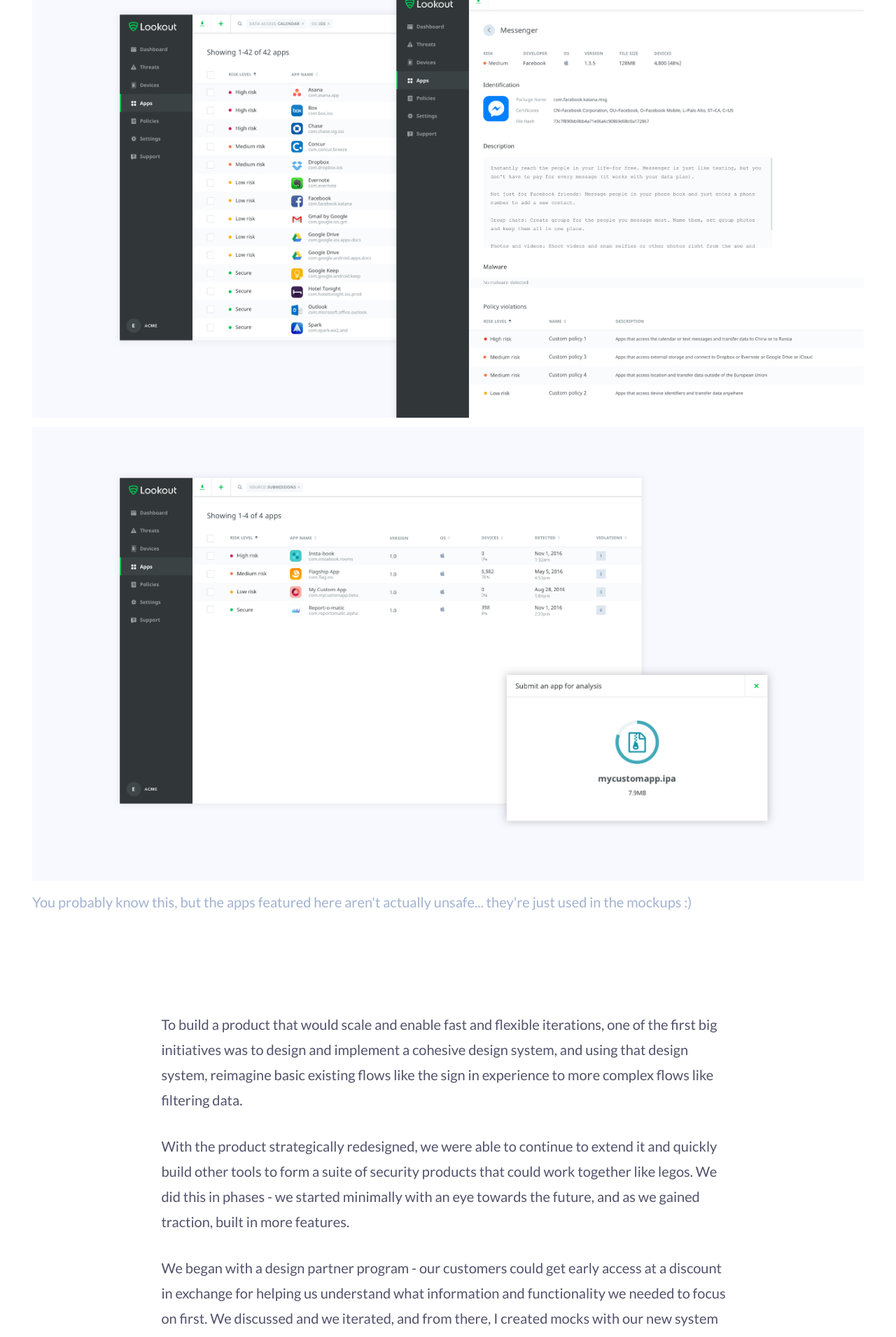
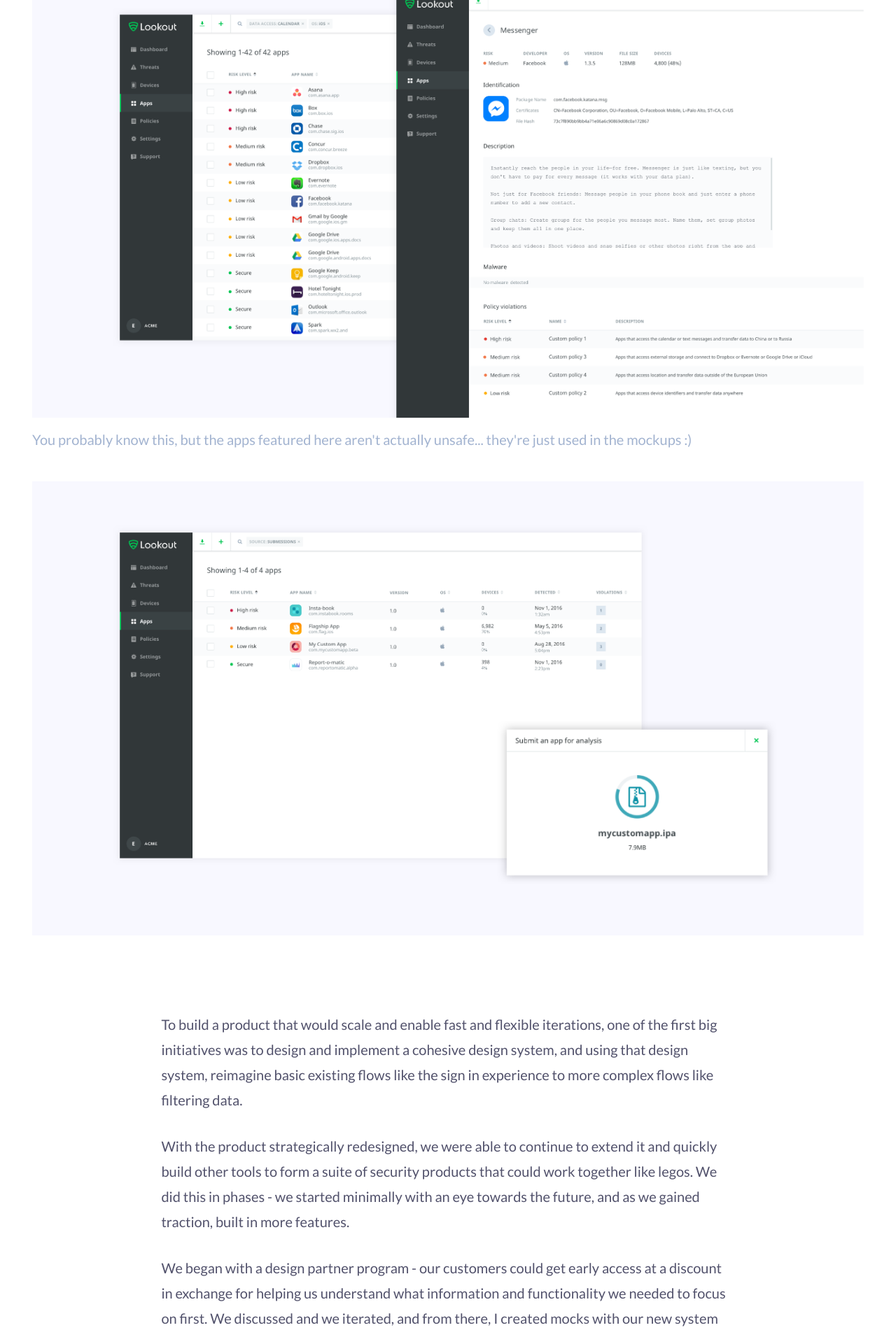
Before and after one commit to ericakatrak/ericakatrak.github.io, a Jekyll site: the page built from _posts/2016-09-07-lookout.md, in a window 1280 px wide. Shown: the part 2983-4894 px from the top of the page at 70% size. Built offline with Jekyll 4.4.1, drawn with Linux system fonts in a browser that asks for light colours.

Commit message:
Lookout copy edit

```diff
--- a/_posts/2016-09-07-lookout.md
+++ b/_posts/2016-09-07-lookout.md
@@ -17,8 +17,8 @@
   <li><img src="{{ site.url }}/img/work/lookout16.png" alt="{{ page.alt }}" /></li>
   <li><img src="{{ site.url }}/img/work/lookout17.png" alt="{{ page.alt }}" /></li>
   <li><img src="{{ site.url }}/img/work/lookout18.png" alt="{{ page.alt }}" /></li>
+  <li><p class="meta">You probably know this, but the apps featured here aren't actually unsafe... they're just used in the mockups :)</p></li>
   <li><img src="{{ site.url }}/img/work/lookout19.png" alt="{{ page.alt }}" /></li>
-  <li><p class="meta">You probably know this, but the apps featured here aren't actually unsafe... they're just used in the mockups :)</p></li>
 </ul>
 
 <section>
```
